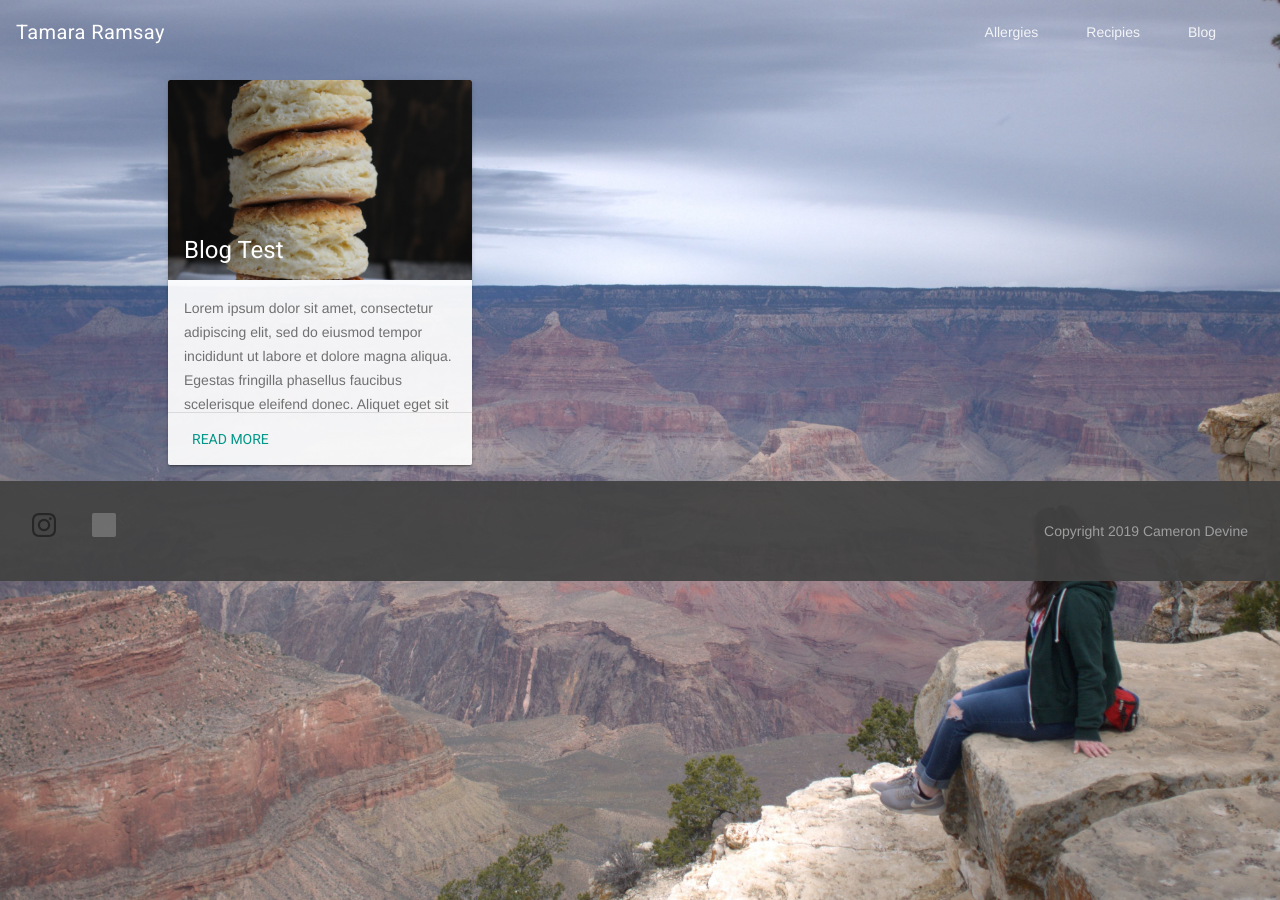
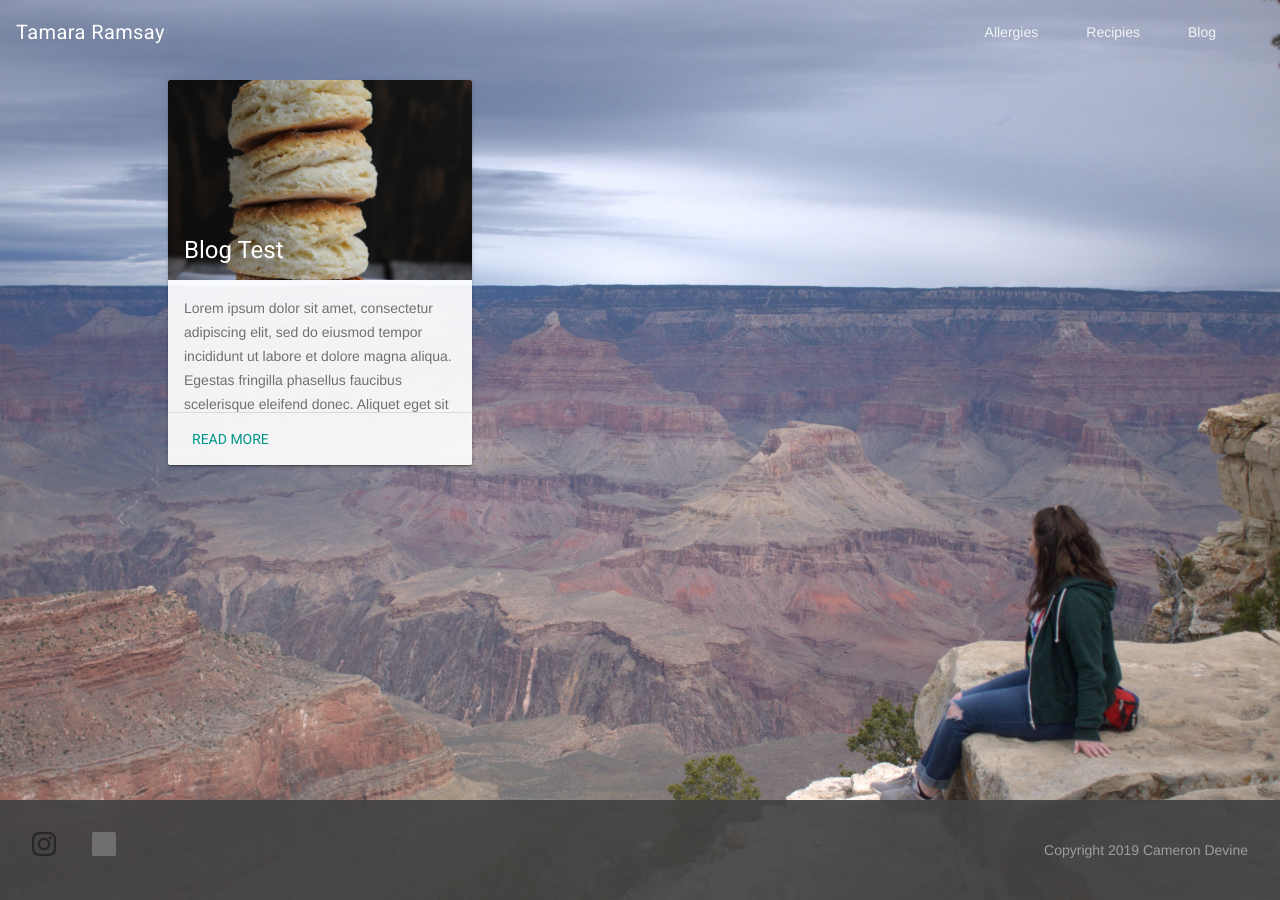
Before and after one commit to CameronDevine/tamara-website, a Jekyll site: the page built from blog.html, in a window 1280 px wide. Built offline with Jekyll 4.4.1, drawn with Linux system fonts in a browser that asks for light colours; grey boxes are pictures that could not be loaded.

Commit message:
include the resize script

```diff
--- a/_includes/head.html
+++ b/_includes/head.html
@@ -33,5 +33,6 @@
   <link rel="stylesheet" href="https://code.getmdl.io/1.3.0/material.teal-indigo.min.css">
   <script defer src="https://code.getmdl.io/1.3.0/material.min.js"></script>
   <link rel="stylesheet" href="https://fonts.googleapis.com/css?family=Roboto:regular,bold,italic,thin,light,bolditalic,black,medium&amp;lang=en">
-  <link rel="stylesheet" href="{{ site.rul }}/assets/social.css"/>
+  <link rel="stylesheet" href="{{ site.url }}/assets/social.css"/>
+  <script src="{{ site.url }}/assets/resize.js"></script>
 </head>
```
